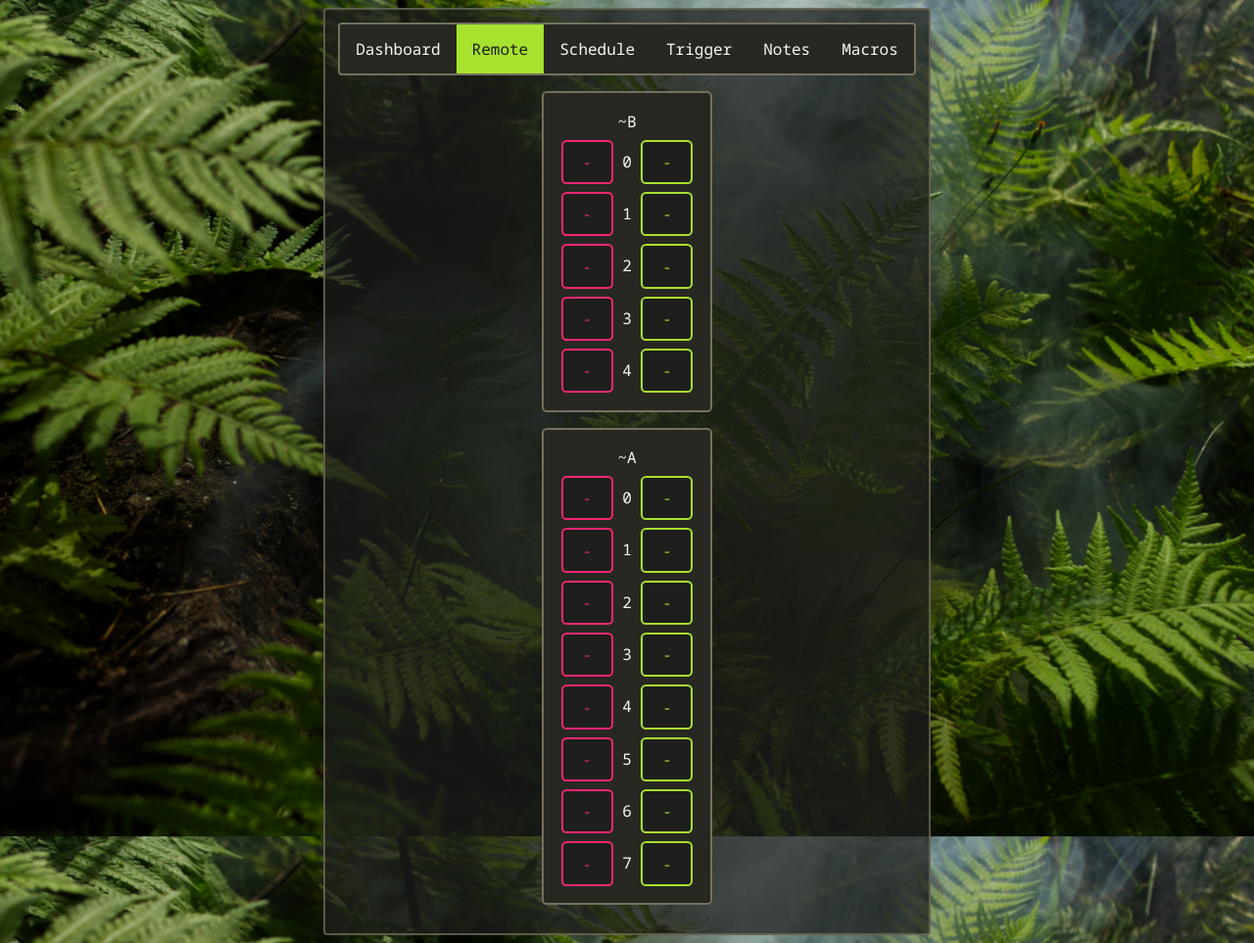
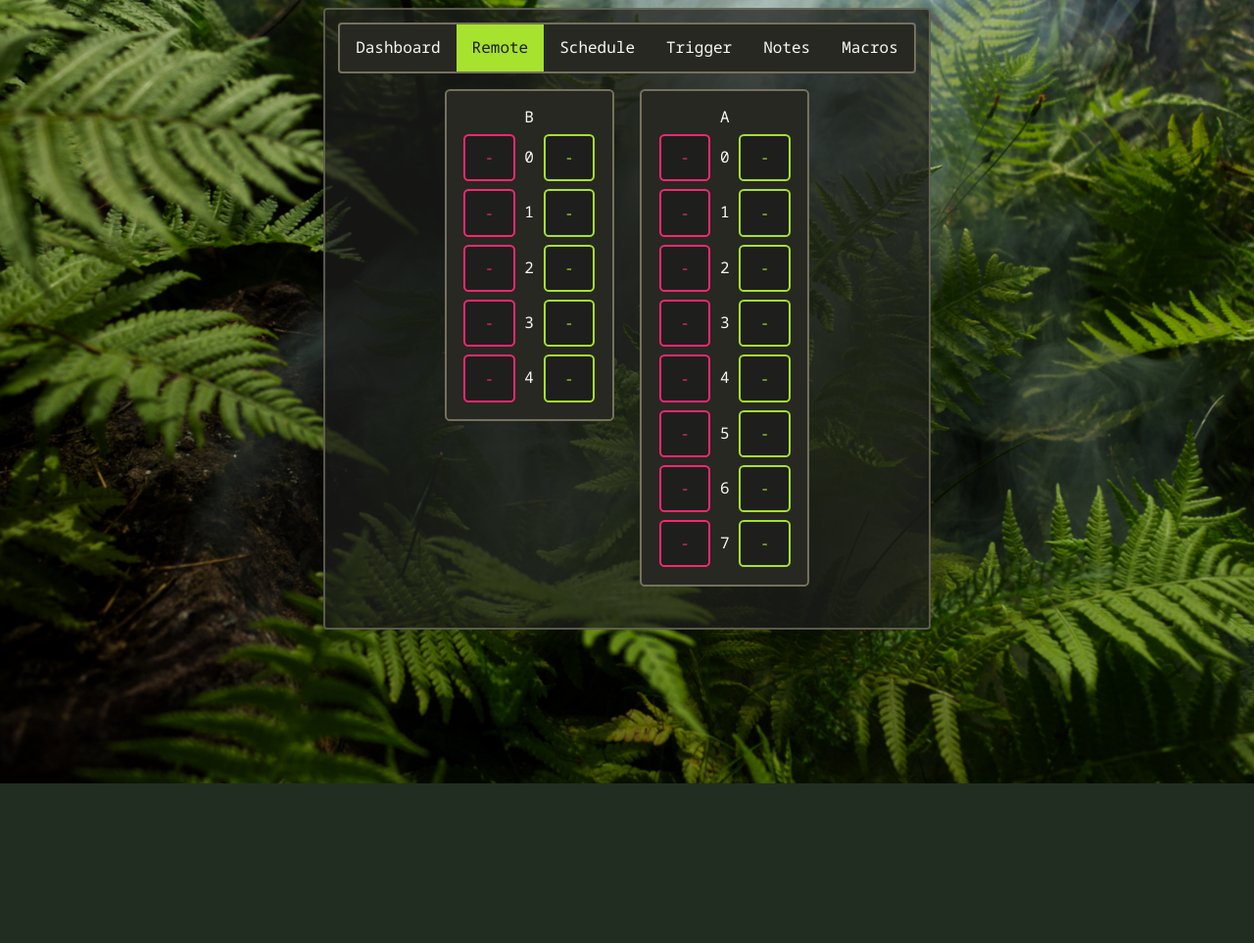
Before and after one commit to PrinceOfPuppers/smart-home-server, a Flask app: page /remote in a window 1280 px wide. Shown: the whole page at 98% size. After the commit the page ends 800 px from the top, so only its background shows below. Run offline with Flask 2, Linux system fonts and the light colour scheme; parts of the project's set-up code (start-up, migrations or seed data) failed here and were passed over.

Commit message:
style improvements

```diff
--- a/smart_home_server/__init__.py
+++ b/smart_home_server/__init__.py
@@ -1,7 +1,7 @@
 from threading import current_thread
 from signal import signal, SIGINT, Signals#,SIGABRT,SIGTERM
 
-__version__ = "0.2.1"
+__version__ = "0.3.0"
 
 class InterruptTriggered(Exception):
     pass
--- a/smart_home_server/templates/remote.html
+++ b/smart_home_server/templates/remote.html
@@ -29,9 +29,11 @@
         <a href="/notes">Notes</a>
         <a href="/macros">Macros</a>
     </div>
+    <ul class="remotes">
         {% for remote in remotes %}
+            <li>
                 <ul class="remote">
-            <center class="remoteChannelNum">~{{ remote }} </center>
+                    <center class="remoteChannelNum">{{ remote }}</center>
                     {% for channel in remotes[remote] %}
                         <li>
                             <div class="on-off-channel">
@@ -42,6 +44,8 @@
                         </li>
                     {% endfor %}
                 </ul>
+            </li>
         {% endfor %}
+    </ul>
   </body>
 </html>
--- a/smart_home_server/templates/schedule.html
+++ b/smart_home_server/templates/schedule.html
@@ -130,18 +130,21 @@
                 {% set jobTextId =  'job-text-%s' % (jobId) %}
                 <li>
                     <div class="job">
+                        <span class="buttonBar">
                             {{ m.deleteButton( "jobDelete('api/schedule/jobs', '%s')" % (jobId) ) }}
 
                             <button class="blueButton" onclick="updateJobName('api/schedule/jobs', '{{ jobId }}', '{{ jobName }}' )">{{ jobName }}</button>
 
                             {{ m.dropDownButton( dropDownId, jobTextId ) }}
 
-
                             {% if job['enabled'] %}
                                 {{ m.enabledButton( "jobEnable('api/schedule/jobs/enable', '%s', false)" % (jobId) ) }}
                             {% else %}
                                 {{ m.disabledButton( "jobEnable('api/schedule/jobs/enable', '%s', true)" % (jobId) ) }}
                             {% endif %}
+                        </span>
+
+
 
 
                         <div class="jobText" id="{{ jobTextId }}">
--- a/smart_home_server/templates/static/style.css
+++ b/smart_home_server/templates/static/style.css
@@ -23,6 +23,7 @@
 
     * {
       font-family: Noto-Sans-Mono;
+      line-height: 1.2012em;
     }
     html {
         background-color: var(--darkGrey);
@@ -65,13 +66,13 @@
 
     button{
         background-color: var(--darkGrey);
-        line-height: 1em;
 
         border: 2pt solid var(--white);
         border-radius: 4pt;
         background-color: var(--darkGrey);
         color: var(--white);
-        padding: 10pt 15pt;
+        padding: 10pt 12pt;
+        /* padding: 10pt 15pt; */
         /* padding: 5pt 10pt; */
         cursor: pointer;
         font-size:11pt;
@@ -117,10 +118,20 @@
         color: var(--lightGrey);
         border-color: var(--lightGrey);
     }
-
     ul{
         padding: 0;
         list-style-type: none;
+    }
+    ul.remotes{
+      display: flex;
+      flex-wrap: wrap;
+      max-width:90vw;
+      justify-content: center;
+    }
+    ul.remotes > li {
+        padding-left: 10pt;
+        padding-right: 10pt;
+        padding-bottom: 10pt;
     }
 
     ul.remote {
@@ -132,10 +143,8 @@
       margin-right: auto;
       border-radius: 4pt;
     }
-    ul.remote > li {
-    }
-    ul.remote > li > span {
-      text-decoration: none;
+    ul.remote > li > div > button {
+        padding: 10pt 15pt;
     }
     .on-off-channel {
         padding: 3pt;
@@ -185,6 +194,10 @@
         background-color: var(--grey);
         padding:5pt;
         margin-bottom:15pt;
+    }
+    .buttonBar{
+        width: fit-content;
+        font-size:8pt;
     }
     .jobText {
         border: 2pt solid var(--lightGrey);
@@ -261,13 +274,11 @@
           color: var(--darkGrey);
         }
     }
-
 .dashboardList {
   display: flex;
   flex-wrap: wrap;
   width:fit-content;
   max-width:90vw;
-  /*gap: 6px*/
 }
 
 .dashboardList div {
@@ -277,7 +288,6 @@
     background-color: var(--grey);
     padding:5pt;
     height: fit-content;
-    /*margin-bottom:15pt;*/
     margin:5pt;
 }
 
@@ -295,7 +305,7 @@
     font-size:11pt;
 }
 
-.dashboardList div span{
+.entry {
     border: 2pt solid var(--lightGrey);
     background-color: var(--darkGrey);
 
--- a/smart_home_server/templates/trigger.html
+++ b/smart_home_server/templates/trigger.html
@@ -94,6 +94,7 @@
                 <li>
                     <div class="job">
 
+                        <span class="buttonBar">
                             {{ m.deleteButton( "jobDelete('api/trigger/jobs', '%s')" % (jobId) ) }}
 
                             <button class="blueButton" onclick="updateJobName('api/trigger/jobs', '{{ jobId }}', '{{ jobName }}' )">{{ jobName }}</button>
@@ -105,6 +106,7 @@
                             {% else %}
                                 {{ m.disabledButton( "jobEnable('api/trigger/jobs/enable', '%s', true)" % (jobId) ) }}
                             {% endif %}
+                        </span>
 
 
                         <div class="jobText" id="{{ jobTextId }}">
```
Also changed, not shown: smart_home_server/templates/notes.html (+5 -3 lines). Lines whose indentation alone changed are shown as unchanged.
